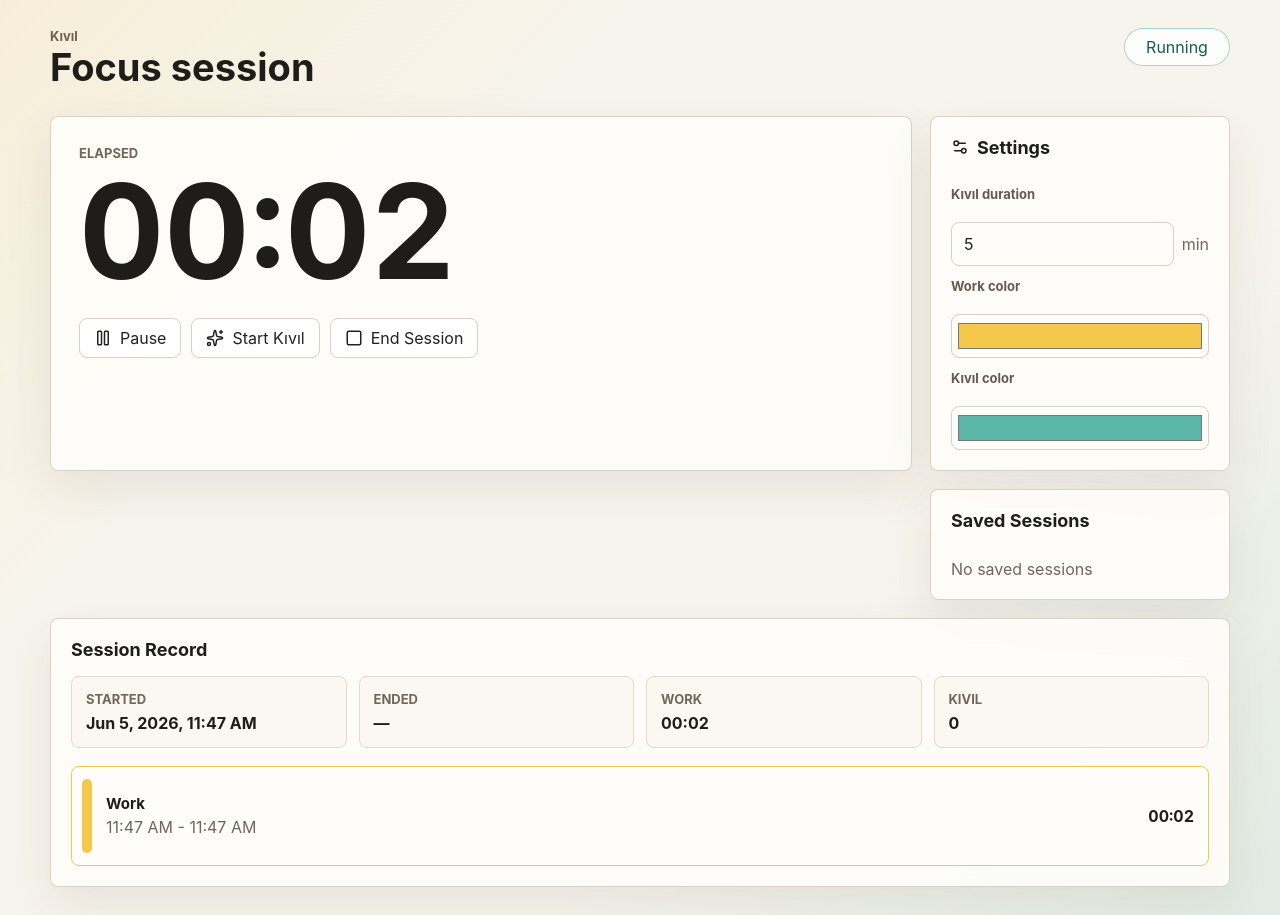
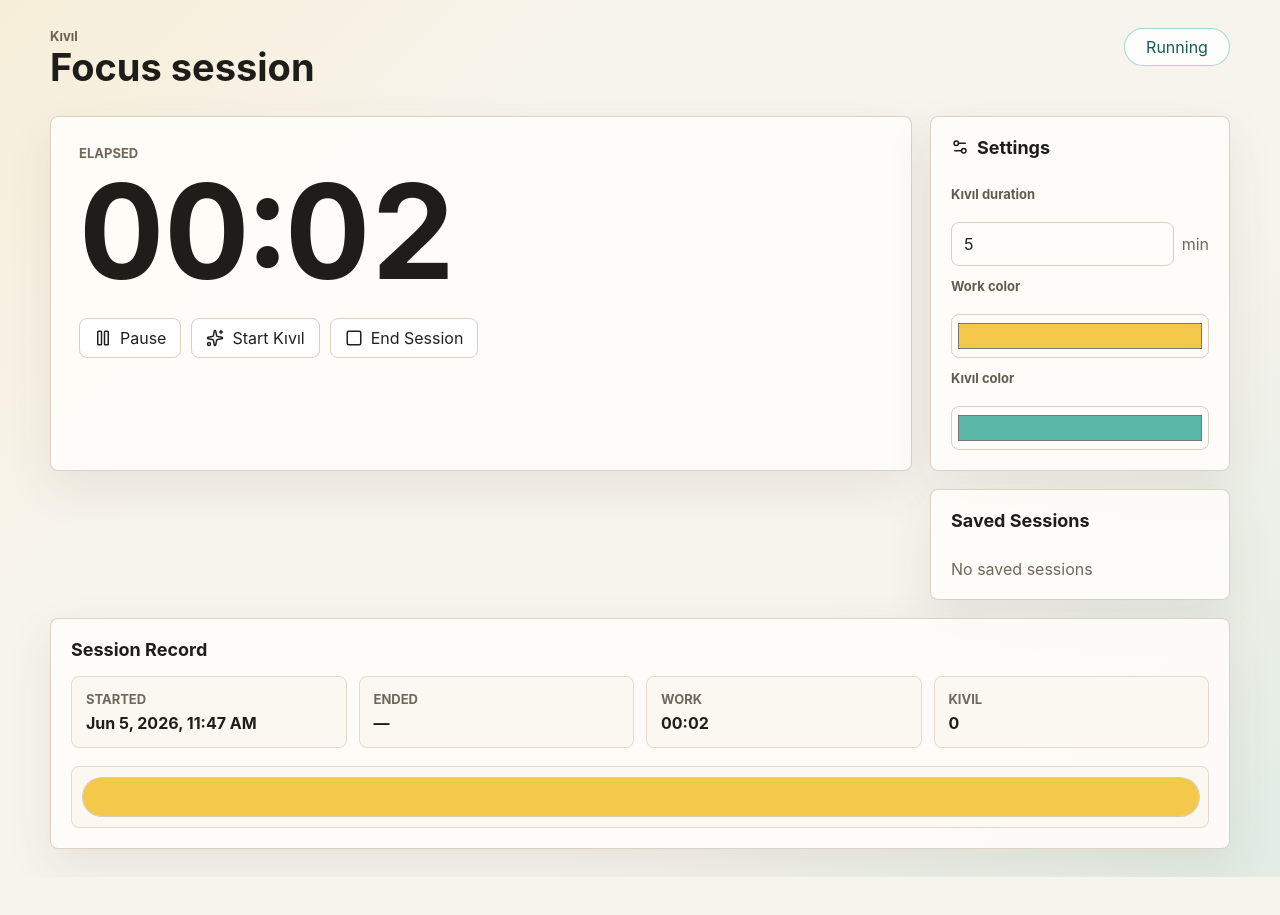
Before and after one commit to zkoymen/kivil, a React (Vite) app: page / in a window 1280 px wide. Both pictures are taken after a click on the button "Start Session". After the commit the page ends 877 px from the top, so only its background shows below. Built offline with nearby package versions, Linux system fonts and the light colour scheme.

Commit message:
Replace segment cards with horizontal timelines

```diff
--- a/src/App.css
+++ b/src/App.css
@@ -305,51 +305,66 @@ textarea {
   font-size: 16px;
 }
 
-.segment-list {
-  display: grid;
-  gap: 10px;
+.muted-text {
+  color: #70675b;
 }
 
-.segment-card {
-  display: grid;
-  grid-template-columns: 10px minmax(0, 1fr) auto;
-  align-items: center;
-  gap: 14px;
-  min-height: 74px;
-  padding: 12px 14px 12px 10px;
-  background: #fffdfa;
-  border: 1px solid #ded5c7;
+.timeline-shell {
+  padding: 10px;
+  background: #fbf8f1;
+  border: 1px solid #e3dacb;
   border-radius: 8px;
 }
 
-.segment-card > strong {
-  font-variant-numeric: tabular-nums;
-}
-
-.segment-card p {
-  margin-top: 4px;
-  color: #6f665a;
-}
-
-.segment-marker {
-  width: 10px;
-  height: 100%;
-  min-height: 50px;
-  background: #b8b0a2;
+.session-timeline,
+.timeline-empty {
+  display: flex;
+  width: 100%;
+  height: 38px;
+  overflow: hidden;
+  background: #ebe3d6;
+  border: 1px solid rgba(112, 103, 91, 0.18);
   border-radius: 999px;
 }
 
-.segment-pause {
-  background: #f0ece5;
-  border-style: dashed;
+.timeline-empty {
+  display: block;
 }
 
-.segment-note {
-  color: #34302b;
+.session-timeline.is-compact,
+.timeline-empty.is-compact {
+  height: 12px;
+  border-radius: 999px;
 }
 
-.muted-text {
-  color: #70675b;
+.timeline-segment {
+  min-width: 8px;
+  height: 100%;
+  border: 0;
+  outline: 0;
+  transition:
+    filter 120ms ease,
+    transform 120ms ease;
+}
+
+.timeline-segment + .timeline-segment {
+  box-shadow: inset 1px 0 rgba(255, 253, 250, 0.52);
+}
+
+.timeline-segment:hover,
+.timeline-segment:focus-visible {
+  filter: brightness(0.94) saturate(1.08);
+  transform: translateY(-1px);
+}
+
+.timeline-pause {
+  background-image: repeating-linear-gradient(
+    135deg,
+    rgba(255, 255, 255, 0.22) 0,
+    rgba(255, 255, 255, 0.22) 4px,
+    transparent 4px,
+    transparent 8px
+  );
 }
 
 .history-list {
--- a/src/App.tsx
+++ b/src/App.tsx
@@ -23,6 +23,7 @@ import {
   type SessionPausedEvent,
   type SessionResumedEvent,
   type SessionSettings,
+  type SessionSegment,
 } from './domain/session'
 import {
   loadSavedSessions,
@@ -84,6 +85,70 @@ const getSegmentLabel = (kind: 'work' | 'kivil' | 'pause') => {
   }
 
   return 'Work'
+}
+
+const getSegmentColor = (segment: SessionSegment, settings: SessionSettings) => {
+  if (segment.kind === 'kivil') {
+    return settings.kivilColor
+  }
+
+  if (segment.kind === 'work') {
+    return settings.workColor
+  }
+
+  return '#c9c0b2'
+}
+
+const getSegmentTooltip = (segment: SessionSegment) => {
+  const details = [
+    `${getSegmentLabel(segment.kind)}: ${formatDuration(segment.durationMs)}`,
+    `${formatTime(segment.startAt)} - ${formatTime(segment.endAt)}`,
+  ]
+
+  if (segment.note) {
+    details.push(segment.note)
+  }
+
+  return details.join('\n')
+}
+
+function SegmentTimeline({
+  compact = false,
+  segments,
+  settings,
+}: {
+  compact?: boolean
+  segments: SessionSegment[]
+  settings: SessionSettings
+}) {
+  const totalDuration = segments.reduce((total, segment) => total + segment.durationMs, 0)
+
+  if (segments.length === 0 || totalDuration === 0) {
+    return <div className={`timeline-empty ${compact ? 'is-compact' : ''}`} />
+  }
+
+  return (
+    <div
+      aria-label="Session timeline"
+      className={`session-timeline ${compact ? 'is-compact' : ''}`}
+      role="list"
+    >
+      {segments.map((segment) => (
+        <div
+          aria-label={getSegmentTooltip(segment)}
+          className={`timeline-segment timeline-${segment.kind}`}
+          key={segment.id}
+          role="listitem"
+          style={{
+            background: getSegmentColor(segment, settings),
+            flexGrow: segment.durationMs,
+          }}
+          tabIndex={0}
+          title={getSegmentTooltip(segment)}
+        />
+      ))}
+    </div>
+  )
 }
 
 function App() {
@@ -468,7 +533,10 @@ function App() {
               <p className="muted-text">No saved sessions</p>
             ) : (
               <div className="history-list">
-                {savedSessions.map((session) => (
+                {savedSessions.map((session) => {
+                  const savedSnapshot = deriveSessionSnapshot(session.events, session.updatedAt)
+
+                  return (
                     <article
                       className={`history-row ${openedSessionId === session.id ? 'is-open' : ''}`}
                       key={session.id}
@@ -478,7 +546,10 @@ function App() {
                         value={session.name}
                         onChange={(event) => renameSavedSession(session.id, event.target.value)}
                       />
-                    <span>{formatDateTime(session.createdAt)}</span>
+                      <span>
+                        {formatDateTime(session.createdAt)} · {formatDuration(savedSnapshot.elapsedMs)}
+                      </span>
+                      <SegmentTimeline compact segments={savedSnapshot.segments} settings={session.settings} />
                       <div className="history-actions">
                         <button type="button" onClick={() => openSavedSession(session)}>
                           <Play size={16} />
@@ -490,7 +561,8 @@ function App() {
                         </button>
                       </div>
                     </article>
-                ))}
+                  )
+                })}
               </div>
             )}
           </aside>
@@ -544,41 +616,8 @@ function App() {
               </div>
             </div>
 
-            <div className="segment-list">
-              {snapshot.segments.map((segment) => (
-                <article
-                  className={`segment-card segment-${segment.kind}`}
-                  key={segment.id}
-                  style={{
-                    borderColor:
-                      segment.kind === 'kivil'
-                        ? settings.kivilColor
-                        : segment.kind === 'work'
-                          ? settings.workColor
-                          : undefined,
-                  }}
-                >
-                  <div
-                    className="segment-marker"
-                    style={{
-                      background:
-                        segment.kind === 'kivil'
-                          ? settings.kivilColor
-                          : segment.kind === 'work'
-                            ? settings.workColor
-                            : undefined,
-                    }}
-                  />
-                  <div>
-                    <h3>{getSegmentLabel(segment.kind)}</h3>
-                    <p>
-                      {formatTime(segment.startAt)} - {formatTime(segment.endAt)}
-                    </p>
-                    {segment.note ? <p className="segment-note">{segment.note}</p> : null}
-                  </div>
-                  <strong>{formatDuration(segment.durationMs)}</strong>
-                </article>
-              ))}
+            <div className="timeline-shell">
+              <SegmentTimeline segments={snapshot.segments} settings={settings} />
             </div>
           </section>
         </div>
```
Also changed, not shown: 1 other file (tests, documents, lock files or other folders). Lines whose indentation alone changed are shown as unchanged.
